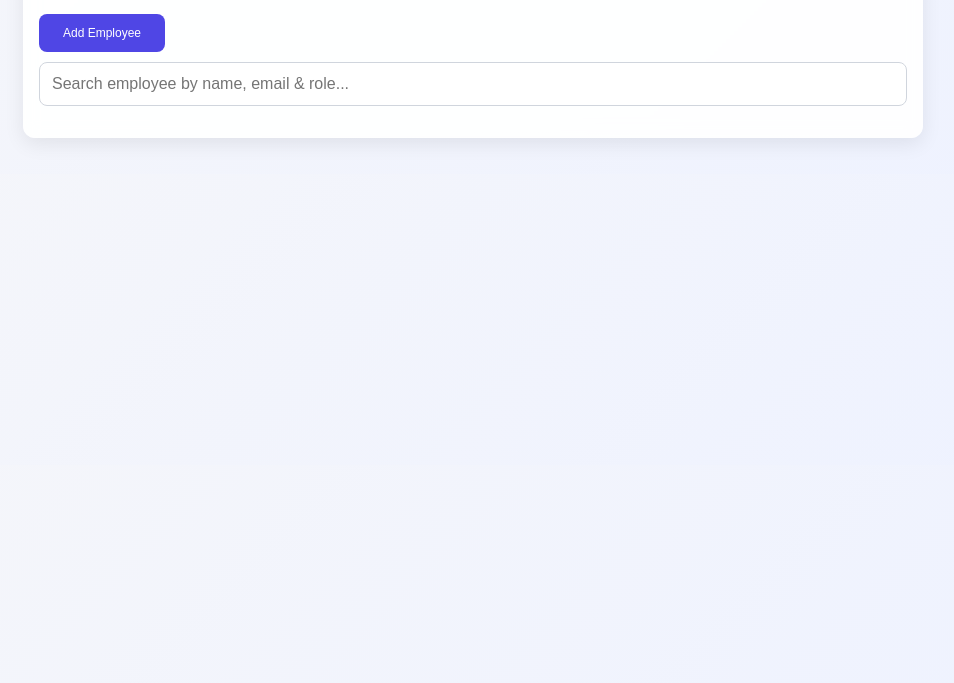
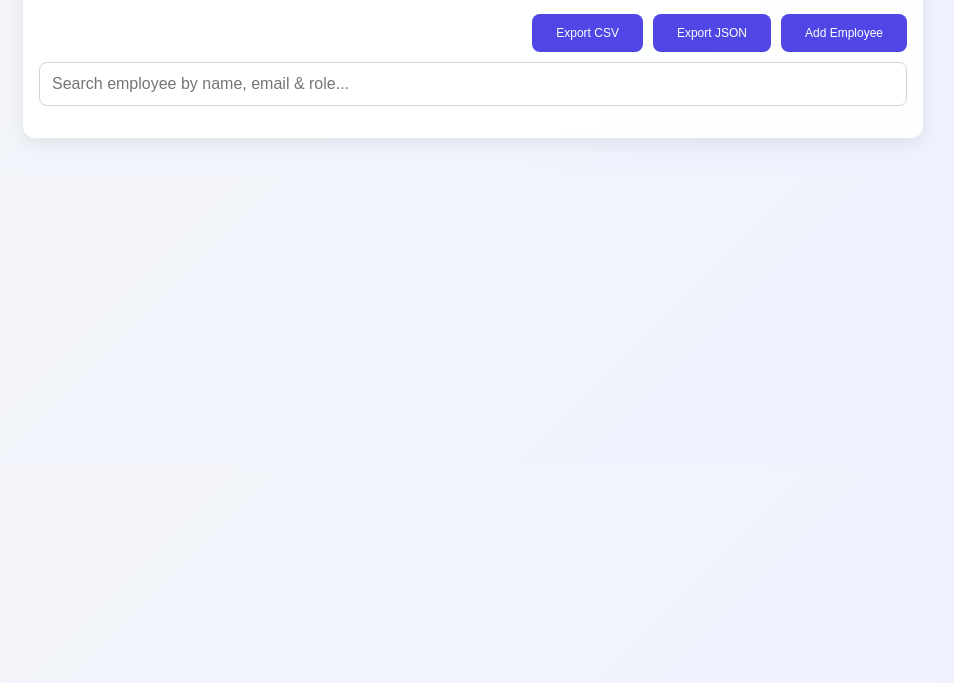
Before and after one commit to ImthiazRagib/employee-management-system, a website built with Vite: page index.html in a window 1280 px wide. Shown: the part 117-800 px from the top of the page, without its empty margins (167-1121 px from the left). Built offline with nearby package versions, Linux system fonts and the light colour scheme; no server answers.

Commit message:
feat: add export buttons for CSV and JSON
- Add export buttons to the UI for CSV and JSON data export
- Create a button container with flex layout for proper alignment
- Integrate export functions from helpers into the main application

```diff
--- a/css/style.css
+++ b/css/style.css
@@ -23,6 +23,13 @@ body {
   color: #222;
   margin-bottom: 20px;
   text-align: center;
+}
+
+.btn-container {
+  display: flex;
+  flex-wrap: wrap;
+  gap: 10px;
+  justify-content: flex-end;
 }
 
 .btn {
--- a/index.html
+++ b/index.html
@@ -13,7 +13,11 @@
   <div class="container">
     <h1 class="title">Employee Management System</h1>
 
-    <button id="addBtn" class="btn">Add Employee</button>
+    <div class="btn-container">
+      <button id="exportCSV" class="btn">Export CSV</button>
+      <button id="exportJSON" class="btn">Export JSON</button>
+      <button id="addBtn" class="btn">Add Employee</button>
+    </div>
     <div id="search-container"></div>
     <div id="table-container"></div>
     <div id="pagination-container"></div>
--- a/js/app.js
+++ b/js/app.js
@@ -5,7 +5,7 @@ import SearchComponent from './components/SearchComponent';
 import TableComponent from './components/TableComponent';
 import EmployeeCollection from './models/EmployeeCollection';
 import DataService from './services/DataService';
-import { debounce } from './utils/helpers';
+import { debounce, exportCSV, exportJSON } from './utils/helpers';
 
 const api = new EmployeeAPI('https://dummyjson.com/users');
 const dataService = new DataService(api);
@@ -34,6 +34,15 @@ function render() {
   pagination.render(filteredData.length, currentPage, perPage);
 }
 
+// Export buttons
+document.getElementById("exportCSV").onclick = () =>
+  exportCSV(collection.employees);
+
+document.getElementById("exportJSON").onclick = () =>
+  exportJSON(collection.employees);
+
+
+// Add button
 const modal = new ModalComponent();
 
 document.getElementById("addBtn").onclick = () => {
```
